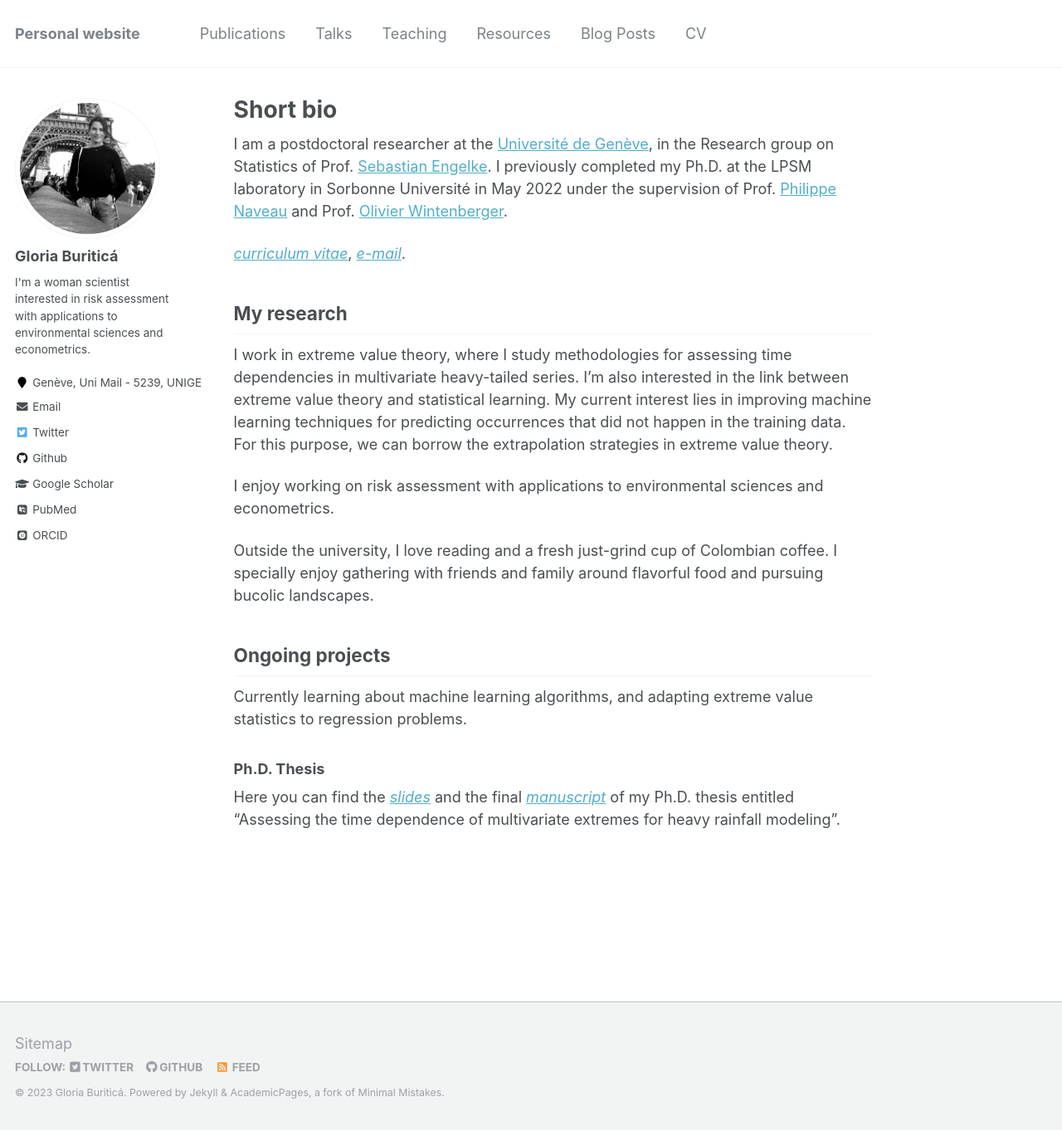
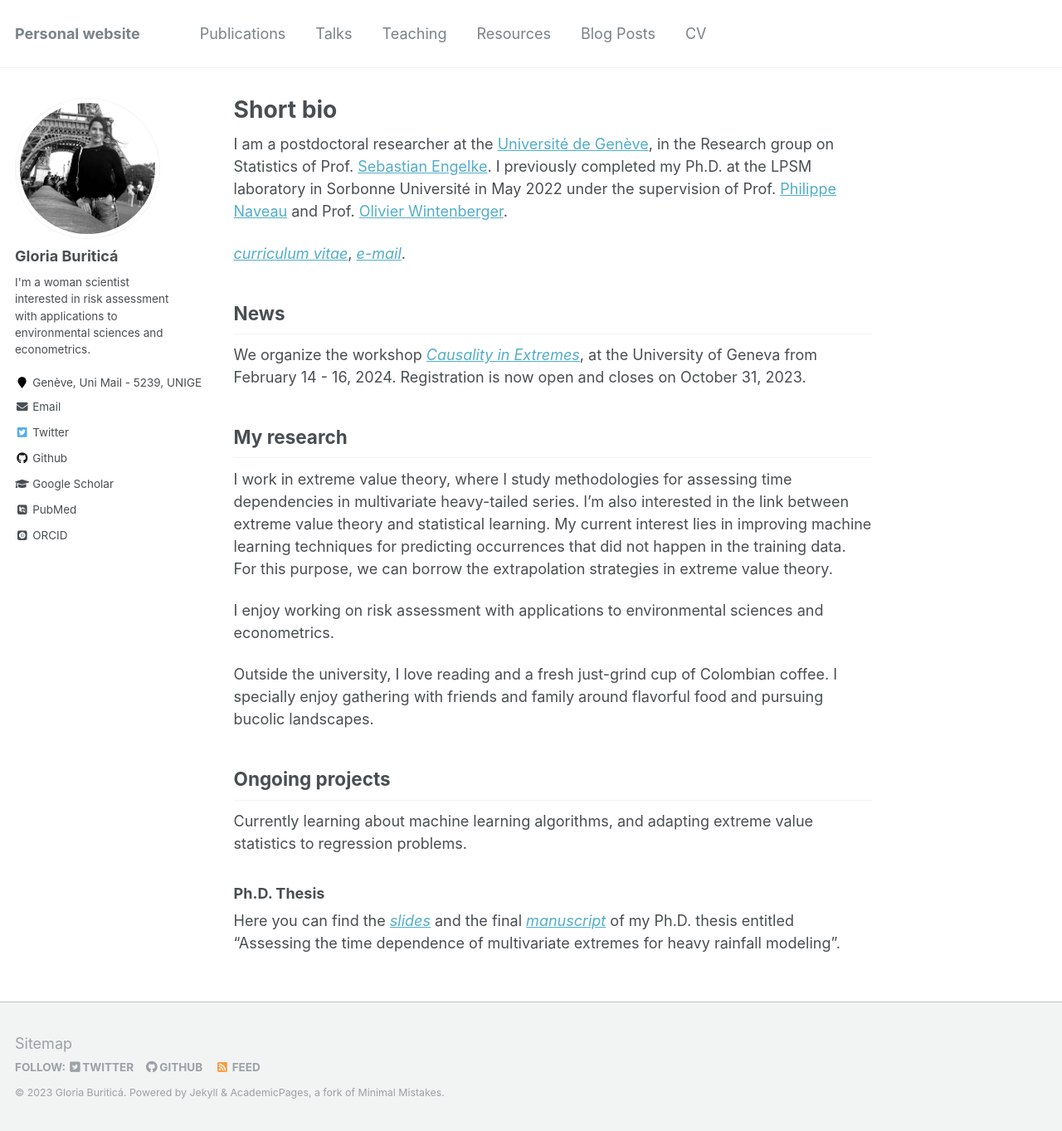
Before and after one commit to GBuritica/GBuritica.github.io, a Jekyll site: the page built from _pages/about.md, in a window 1280 px wide and 1363 px high. Shown: the whole window at 83% size. Built offline with Jekyll 4.4.1, drawn with Linux system fonts in a browser that asks for light colours; some web fonts are replaced.

Commit message:
Update about.md

```diff
--- a/_pages/about.md
+++ b/_pages/about.md
@@ -15,6 +15,10 @@ I am a postdoctoral researcher at the [Université de Genève](https://www.unige
 [*curriculum vitae*](/files/CV_BURITICA.pdf), [*e-mail*](mailto:gloria.buriticaborda@unige.ch).
 
 
+## News
+We organize the workshop [*Causality in Extremes*](https://sites.google.com/view/causality-extremes), at the University of Geneva from February 14 - 16, 2024.
+Registration is now open and closes on October 31, 2023.
+
 ## My research
 
 I work in extreme value theory, where I study methodologies for assessing time dependencies in multivariate heavy-tailed series. I’m also interested in the link between extreme value theory and statistical learning. My current interest lies in improving machine learning techniques for predicting occurrences that did not happen in the training data. For this purpose, we can borrow the extrapolation strategies in extreme value theory.
```
